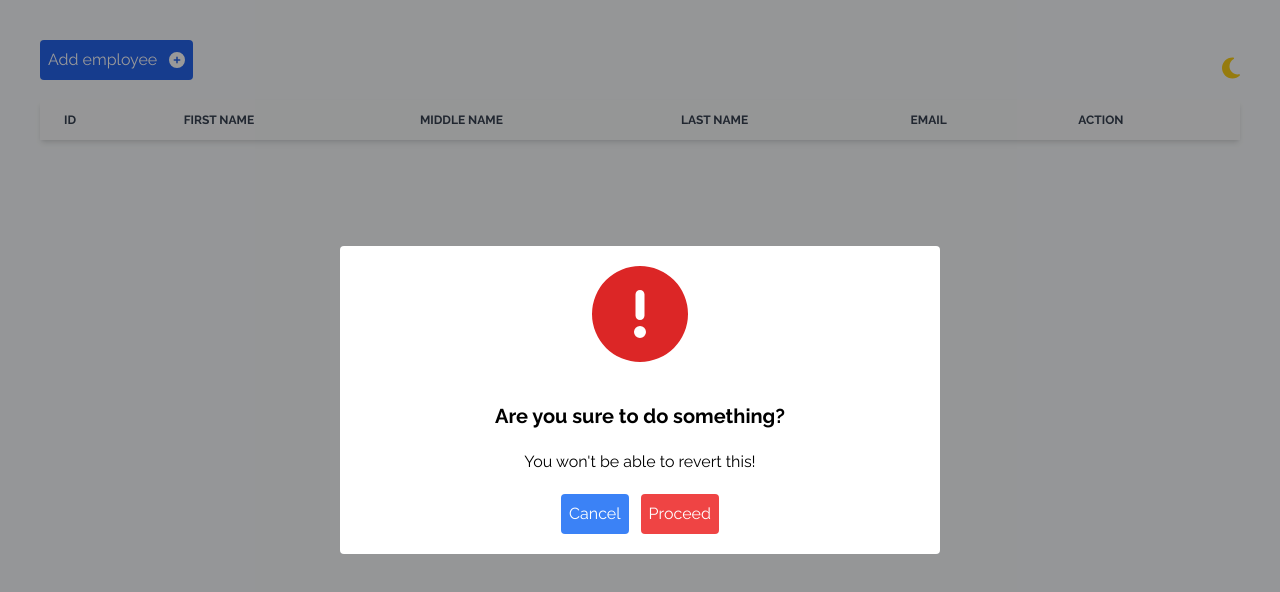
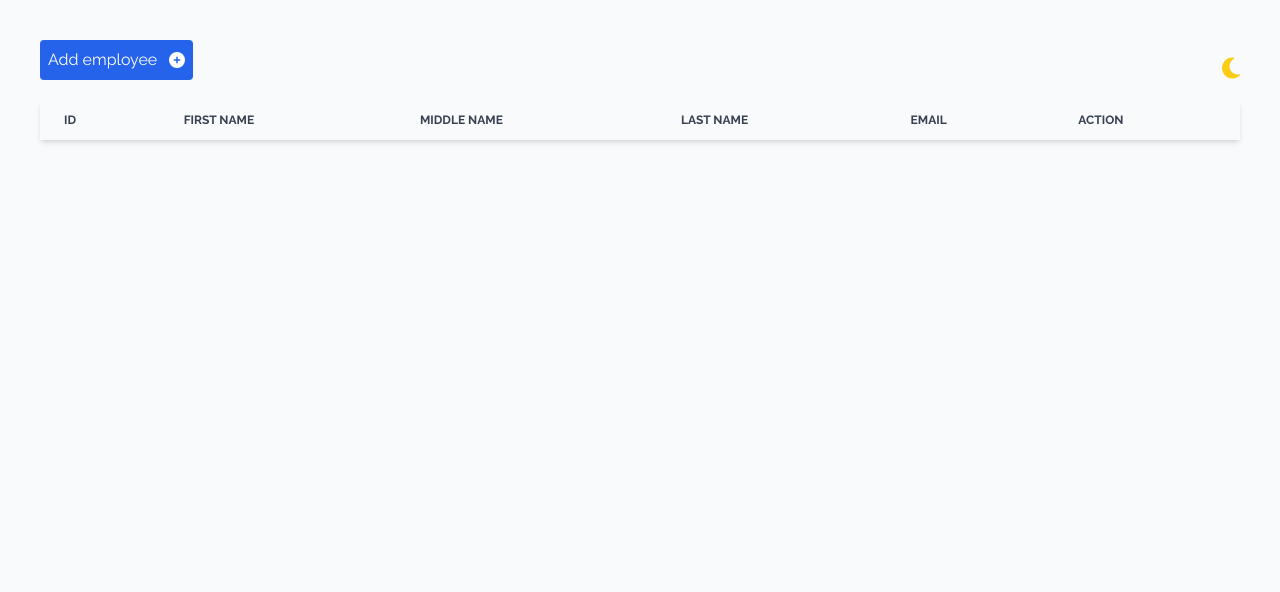
Before and after one commit to Mark-Alexis-Posadas/employee-list, a React (Vite) app: page / in a window 1280 px wide. Shown: the top 592 px of the page. Built offline with nearby package versions, Linux system fonts and the light colour scheme.

Commit message:
added confirmation modal

```diff
--- a/src/components/Modal/ConfirmationModal.jsx
+++ b/src/components/Modal/ConfirmationModal.jsx
@@ -10,7 +10,7 @@ export default function ConfirmationModal() {
           className="text-red-600 text-8xl"
         />
         <h1 className="mt-10 text-xl font-bold">
-          Are you sure to do something?
+          Are you sure to delete this motherfucking item?
         </h1>
         <p className="my-5">You won't be able to revert this!</p>
         <div className="flex items-center justify-center gap-3">
--- a/src/pages/EmployeeList/index.jsx
+++ b/src/pages/EmployeeList/index.jsx
@@ -14,12 +14,13 @@ const initialState = {
   middleName: "",
   lastName: "",
   email: "",
-  isToggleModal: false,
   submittedData: [],
   editIndex: null,
+
   isEditing: false,
-
+  isToggleModal: false,
   isToggleTheme: false,
+  isToggleConfirmationModal: false,
 };
 
 //reducer function
@@ -46,7 +47,8 @@ const reducer = (state, action) => {
       const idx = action.index;
       return {
         ...state,
-        submittedData: state.submittedData.filter((_, index) => index !== idx),
+        // submittedData: state.submittedData.filter((_, index) => index !== idx),
+        isToggleConfirmationModal: true,
       };
     case "HANDLE_CANCEL":
       return { ...state, isToggleModal: false };
@@ -160,7 +162,7 @@ export default function EmployeeList() {
           isEditing={state.isEditing}
         />
       )}
-      <ConfirmationModal />
+      {state.isToggleConfirmationModal && <ConfirmationModal />}
     </div>
   );
 }
```
